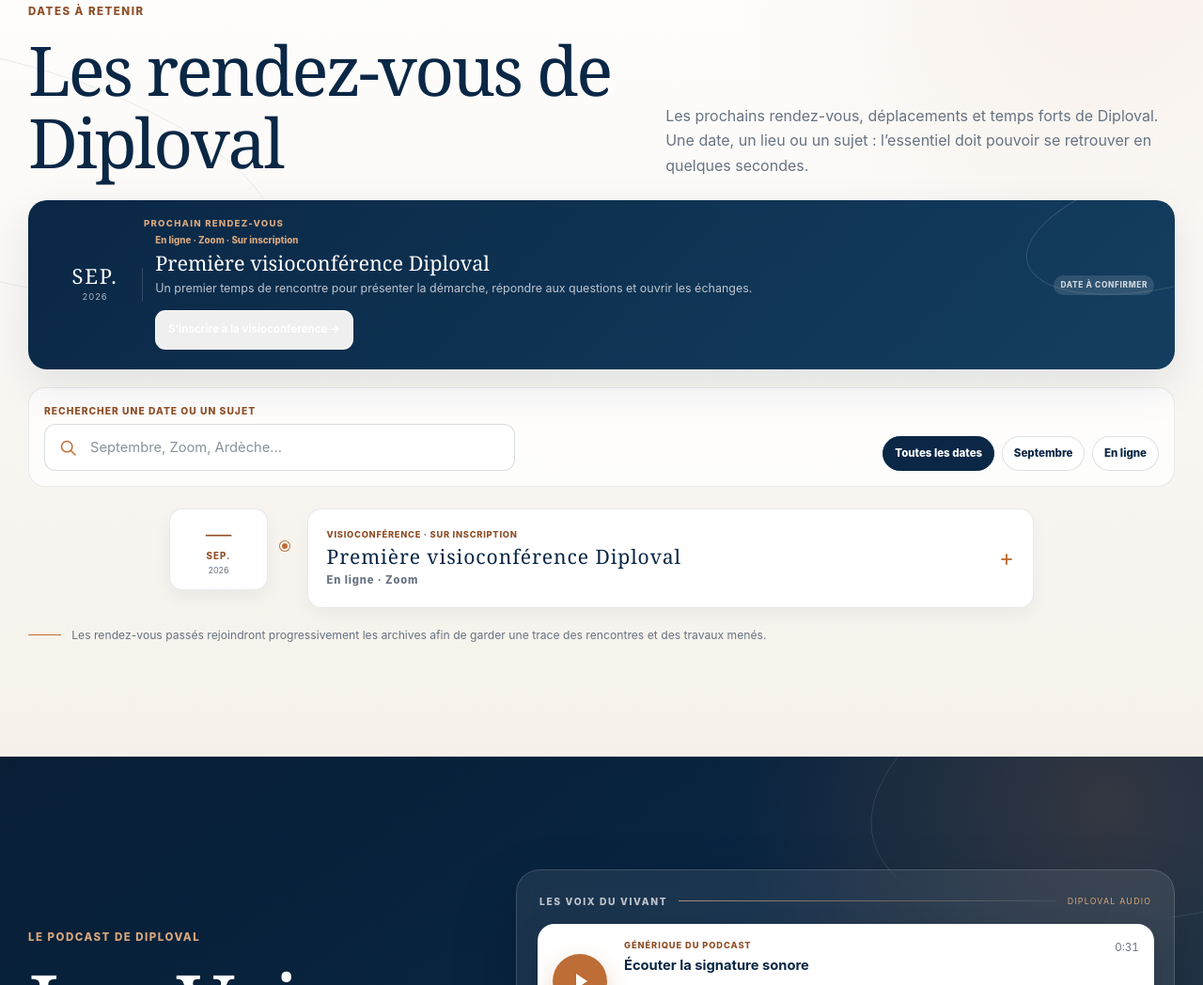
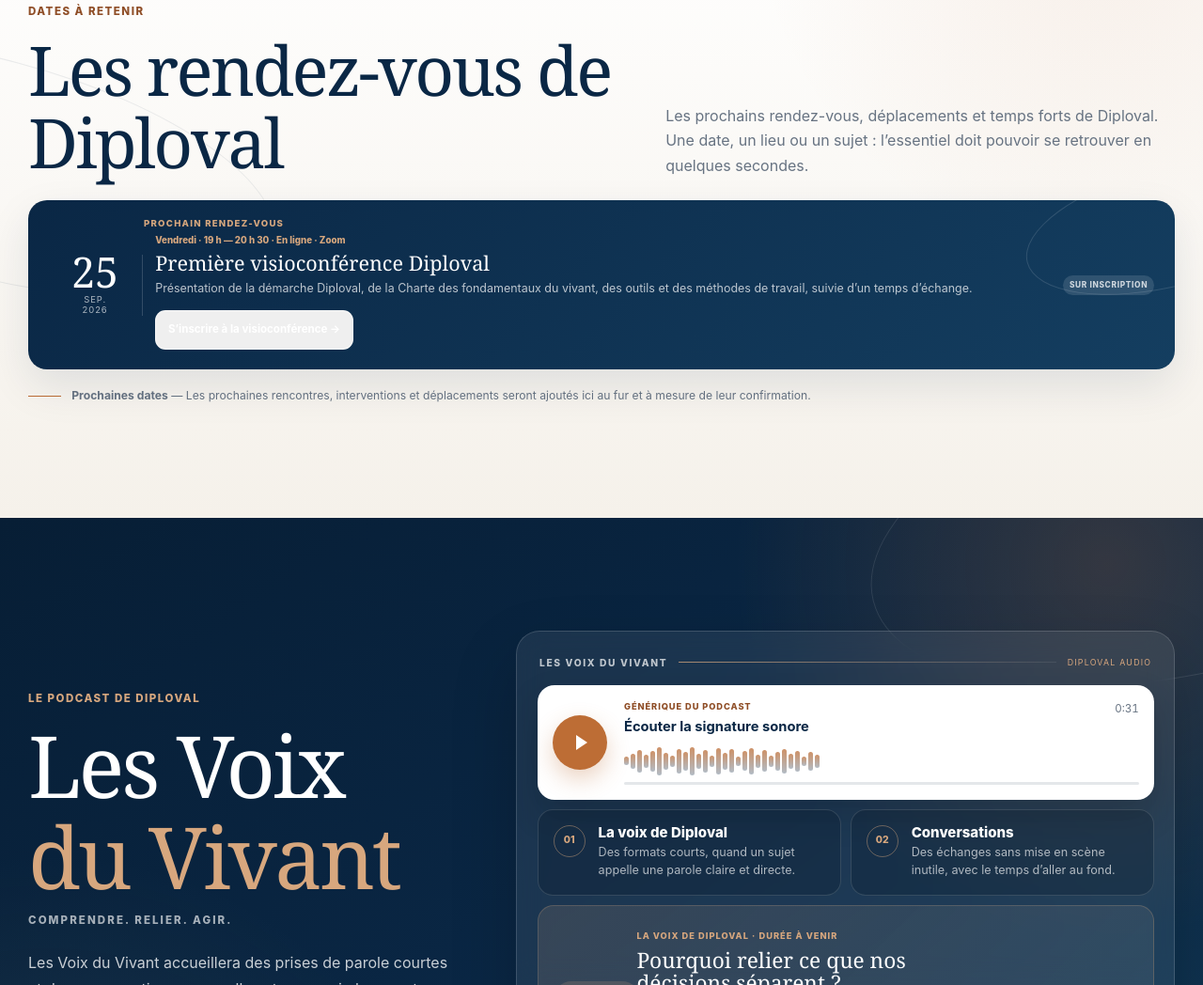
Before and after one commit to DiplovalOfficiel/diploval-site, a plain HTML site: page Diploval_Site_Complet_v20_2_Inscription_Zoom/index.html in a window 1280 px wide. Shown: the part 6001-7049 px from the top of the page at 94% size. Drawn offline with Linux system fonts and the light colour scheme.

Commit message:
Add files via upload
Mise à jour agenda – 25 septembre 2026

```diff
--- a/Diploval_Site_Complet_v20_2_Inscription_Zoom/index.html
+++ b/Diploval_Site_Complet_v20_2_Inscription_Zoom/index.html
@@ -330,17 +330,8 @@
 </div>
 <div class="agenda-head-copy"><p>Les prochains rendez-vous, déplacements et temps forts de Diploval. Une date, un lieu ou un sujet : l’essentiel doit pouvoir se retrouver en quelques secondes.</p></div>
 </div>
-<article aria-label="Prochain rendez-vous Diploval" class="agenda-next reveal"><span class="agenda-next-kicker">Prochain rendez-vous</span><div class="agenda-next-date agenda-next-date-pending"><strong>SEP.</strong><span>2026</span></div><div class="agenda-next-copy"><small>En ligne · Zoom · Sur inscription</small><h3>Première visioconférence Diploval</h3><p>Un premier temps de rencontre pour présenter la démarche, répondre aux questions et ouvrir les échanges.</p><button class="button button-ghost-light agenda-register-button" type="button" data-open-registration>S’inscrire à la visioconférence →</button></div><span class="agenda-next-status">Date à confirmer</span></article>
-<div class="agenda-toolbar reveal">
-<label class="agenda-search" for="agenda-search">
-<span>Rechercher une date ou un sujet</span>
-<span class="search-box agenda-search-box"><svg aria-hidden="true" viewbox="0 0 24 24"><circle cx="10.5" cy="10.5" r="6.5"></circle><path d="m15.5 15.5 5 5"></path></svg><input autocomplete="off" id="agenda-search" placeholder="Septembre, Zoom, Ardèche…" type="search"/></span>
-</label>
-<div aria-label="Filtrer les rendez-vous" class="agenda-filters" role="group"><button aria-pressed="true" class="agenda-chip is-active" data-agenda-filter="all" type="button">Toutes les dates</button><button aria-pressed="false" class="agenda-chip" data-agenda-filter="2026-09" type="button">Septembre</button><button aria-pressed="false" class="agenda-chip" data-agenda-filter="online" type="button">En ligne</button></div>
-</div>
-<div class="agenda-route" id="agenda-list"><article class="agenda-event reveal" data-mode="online" data-month="2026-09" data-search="septembre 2026 première visioconférence diploval zoom en ligne présentation démarche questions échanges inscription date à confirmer"><div class="agenda-date agenda-date-pending"><strong>—</strong><span>SEP.</span><small>2026</small></div><span aria-hidden="true" class="agenda-route-node"></span><details class="agenda-card"><summary><span class="agenda-event-copy"><small>Visioconférence · Sur inscription</small><strong>Première visioconférence Diploval</strong><em>En ligne · Zoom</em></span><i aria-hidden="true">+</i></summary><div class="agenda-card-body"><p>Présentation de la démarche Diploval, de la Charte des fondamentaux du vivant et des méthodes de travail, suivie d’un temps d’échange. Vous pouvez déjà vous inscrire ; la date définitive et les informations de connexion seront adressées aux personnes inscrites dès confirmation.</p><div class="agenda-tags"><span>En ligne</span><span>Sur inscription</span><span>Date à confirmer</span></div><button class="button button-outline agenda-card-register" type="button" data-open-registration>Demander mon inscription →</button></div></details></article></div>
-<p class="agenda-empty" hidden="" id="agenda-empty">Aucun rendez-vous ne correspond à cette recherche.</p>
-<div class="agenda-foot reveal"><span aria-hidden="true"></span><p>Les rendez-vous passés rejoindront progressivement les archives afin de garder une trace des rencontres et des travaux menés.</p></div>
+<article aria-label="Prochain rendez-vous Diploval : première visioconférence le 25 septembre 2026" class="agenda-next reveal"><span class="agenda-next-kicker">Prochain rendez-vous</span><div class="agenda-next-date"><strong>25</strong><span>SEP.<br/>2026</span></div><div class="agenda-next-copy"><small>Vendredi · 19 h — 20 h 30 · En ligne · Zoom</small><h3>Première visioconférence Diploval</h3><p>Présentation de la démarche Diploval, de la Charte des fondamentaux du vivant, des outils et des méthodes de travail, suivie d’un temps d’échange.</p><button class="button button-ghost-light agenda-register-button" type="button" data-open-registration>S’inscrire à la visioconférence →</button></div><span class="agenda-next-status">Sur inscription</span></article>
+<div class="agenda-foot reveal"><span aria-hidden="true"></span><p><strong>Prochaines dates</strong> — Les prochaines rencontres, interventions et déplacements seront ajoutés ici au fur et à mesure de leur confirmation.</p></div>
 </div>
 </section>
 <section aria-labelledby="podcast-title" class="section section-podcast" id="ecouter">
@@ -539,11 +530,11 @@
 <button aria-label="Fermer" class="dialog-close" type="button">×</button>
 <p class="eyebrow">Les rendez-vous de Diploval</p>
 <h2 id="registration-title">S’inscrire à la visioconférence</h2>
-<p class="registration-lead">Laissez simplement vos coordonnées. La date définitive et les informations de connexion Zoom vous seront adressées dès qu’elles seront confirmées.</p>
+<p class="registration-lead"><strong>Vendredi 25 septembre 2026, de 19 h à 20 h 30.</strong> Laissez simplement vos coordonnées ; les informations de connexion Zoom vous seront adressées avant le rendez-vous.</p>
 <form name="inscription-visioconference-diploval" method="POST" data-netlify="true" data-netlify-honeypot="bot-field" id="registration-form">
 <input type="hidden" name="form-name" value="inscription-visioconference-diploval"/>
 <input type="hidden" name="subject" data-remove-prefix value="Nouvelle inscription Zoom — Diploval"/>
-<input type="hidden" name="evenement" value="Première visioconférence Diploval — Zoom"/>
+<input type="hidden" name="evenement" value="Première visioconférence Diploval — vendredi 25 septembre 2026, 19 h–20 h 30 — Zoom"/>
 <p class="form-honeypot" aria-hidden="true"><label>Ne pas remplir ce champ : <input name="bot-field" tabindex="-1" autocomplete="off"/></label></p>
 <div class="registration-fields">
 <label><span>Nom et prénom *</span><input type="text" name="nom" autocomplete="name" required/></label>
```
